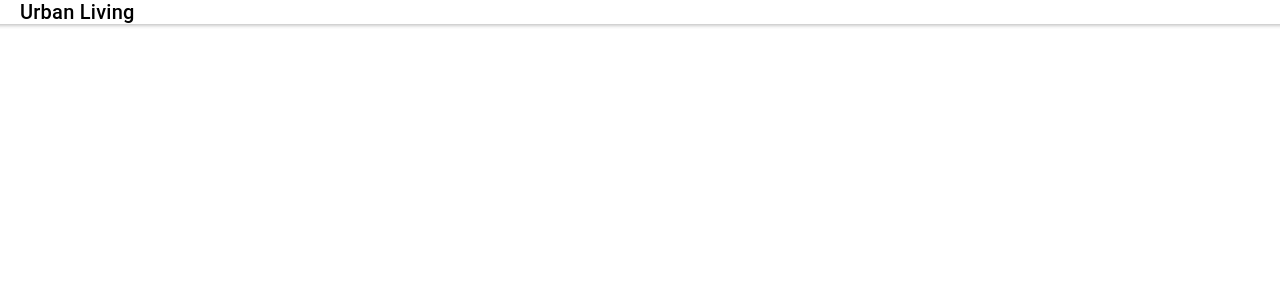
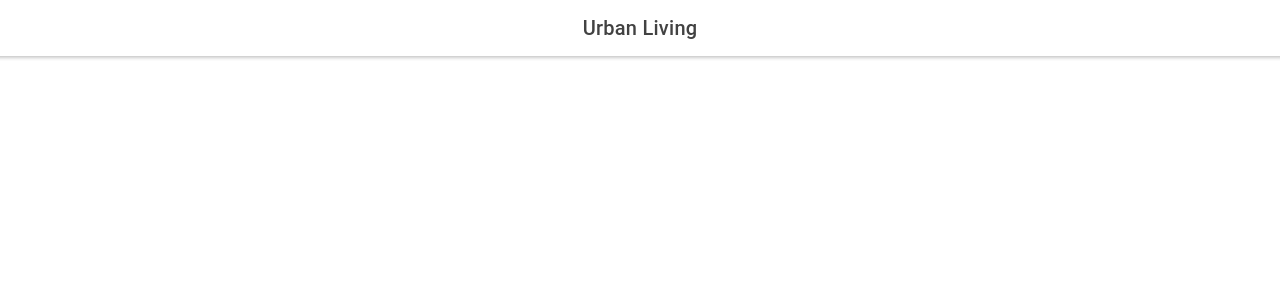
Before and after one commit to kfrostare-Newsroom/newsroom_team2_mobile, a React (Create React App) app: page / in a window 1280 px wide. Shown: the top 300 px of the page. Built offline with nearby package versions, Linux system fonts and the light colour scheme.

Commit message:
[Preparation] installed ionic/lab, created new component [Blockers]CSS is a bitch in Ionic --lab :D

```diff
--- a/package.json
+++ b/package.json
@@ -43,5 +43,8 @@
       "last 1 safari version"
     ]
   },
-  "description": "An Ionic project"
+  "description": "An Ionic project",
+  "devDependencies": {
+    "@ionic/lab": "3.1.3"
+  }
 }
--- a/src/App.jsx
+++ b/src/App.jsx
@@ -1,11 +1,11 @@
 import React from 'react';
-import { Redirect, Route } from 'react-router-dom';
-import { IonApp,
-   IonRouterOutlet,
-   IonTitle,
-   IonHeader,
-   } from '@ionic/react';
-import { IonReactRouter } from '@ionic/react-router';
+import {
+  IonApp,
+  IonTitle,
+  IonHeader,
+  IonPage,
+  IonToolbar
+} from '@ionic/react';
 
 /* Core CSS required for Ionic components to work properly */
 import '@ionic/react/css/core.css';
@@ -22,17 +22,20 @@ import '@ionic/react/css/text-alignment.css';
 import '@ionic/react/css/text-transformation.css';
 import '@ionic/react/css/flex-utils.css';
 import '@ionic/react/css/display.css';
+import './Home.css';
 
 /* Theme variables */
 import './theme/variables.css';
 
 const App = () => (
   <IonApp>
-  <IonHeader>
-    <IonTitle>
-      Urban Living
-    </IonTitle>
-  </IonHeader>
+    <IonPage>
+      <IonHeader>
+        <IonToolbar>
+          <IonTitle align="center"> Urban Living </IonTitle>
+        </IonToolbar>
+      </IonHeader>
+    </IonPage>
   </IonApp>
 );
 
--- /dev/null
+++ b/src/Home.css
@@ -0,0 +1,3 @@
+ion-content ion-toolbar {
+    --background: translucent;
+  }
--- a/src/theme/variables.css
+++ b/src/theme/variables.css
@@ -84,65 +84,65 @@ http://ionicframework.com/docs/theming/ */
 
   body {
     --ion-color-primary: #428cff;
-    --ion-color-primary-rgb: 66,140,255;
+    --ion-color-primary-rgb: 66, 140, 255;
     --ion-color-primary-contrast: #ffffff;
-    --ion-color-primary-contrast-rgb: 255,255,255;
+    --ion-color-primary-contrast-rgb: 255, 255, 255;
     --ion-color-primary-shade: #3a7be0;
     --ion-color-primary-tint: #5598ff;
 
     --ion-color-secondary: #50c8ff;
-    --ion-color-secondary-rgb: 80,200,255;
+    --ion-color-secondary-rgb: 80, 200, 255;
     --ion-color-secondary-contrast: #ffffff;
-    --ion-color-secondary-contrast-rgb: 255,255,255;
+    --ion-color-secondary-contrast-rgb: 255, 255, 255;
     --ion-color-secondary-shade: #46b0e0;
     --ion-color-secondary-tint: #62ceff;
 
     --ion-color-tertiary: #6a64ff;
-    --ion-color-tertiary-rgb: 106,100,255;
+    --ion-color-tertiary-rgb: 106, 100, 255;
     --ion-color-tertiary-contrast: #ffffff;
-    --ion-color-tertiary-contrast-rgb: 255,255,255;
+    --ion-color-tertiary-contrast-rgb: 255, 255, 255;
     --ion-color-tertiary-shade: #5d58e0;
     --ion-color-tertiary-tint: #7974ff;
 
     --ion-color-success: #2fdf75;
-    --ion-color-success-rgb: 47,223,117;
+    --ion-color-success-rgb: 47, 223, 117;
     --ion-color-success-contrast: #000000;
-    --ion-color-success-contrast-rgb: 0,0,0;
+    --ion-color-success-contrast-rgb: 0, 0, 0;
     --ion-color-success-shade: #29c467;
     --ion-color-success-tint: #44e283;
 
     --ion-color-warning: #ffd534;
-    --ion-color-warning-rgb: 255,213,52;
+    --ion-color-warning-rgb: 255, 213, 52;
     --ion-color-warning-contrast: #000000;
-    --ion-color-warning-contrast-rgb: 0,0,0;
+    --ion-color-warning-contrast-rgb: 0, 0, 0;
     --ion-color-warning-shade: #e0bb2e;
     --ion-color-warning-tint: #ffd948;
 
     --ion-color-danger: #ff4961;
-    --ion-color-danger-rgb: 255,73,97;
+    --ion-color-danger-rgb: 255, 73, 97;
     --ion-color-danger-contrast: #ffffff;
-    --ion-color-danger-contrast-rgb: 255,255,255;
+    --ion-color-danger-contrast-rgb: 255, 255, 255;
     --ion-color-danger-shade: #e04055;
     --ion-color-danger-tint: #ff5b71;
 
     --ion-color-dark: #f4f5f8;
-    --ion-color-dark-rgb: 244,245,248;
-    --ion-color-dark-contrast: #000000;
-    --ion-color-dark-contrast-rgb: 0,0,0;
+    --ion-color-dark-rgb: 244, 245, 248;
+    --ion-color-dark-contrast: #d7d8da;
+    --ion-color-dark-contrast-rgb: 0, 0, 0;
     --ion-color-dark-shade: #d7d8da;
     --ion-color-dark-tint: #f5f6f9;
 
     --ion-color-medium: #989aa2;
-    --ion-color-medium-rgb: 152,154,162;
+    --ion-color-medium-rgb: 152, 154, 162;
     --ion-color-medium-contrast: #000000;
-    --ion-color-medium-contrast-rgb: 0,0,0;
+    --ion-color-medium-contrast-rgb: 0, 0, 0;
     --ion-color-medium-shade: #86888f;
     --ion-color-medium-tint: #a2a4ab;
 
     --ion-color-light: #222428;
-    --ion-color-light-rgb: 34,36,40;
+    --ion-color-light-rgb: 34, 36, 40;
     --ion-color-light-contrast: #ffffff;
-    --ion-color-light-contrast-rgb: 255,255,255;
+    --ion-color-light-contrast-rgb: 255, 255, 255;
     --ion-color-light-shade: #1e2023;
     --ion-color-light-tint: #383a3e;
   }
@@ -153,11 +153,11 @@ http://ionicframework.com/docs/theming/ */
    */
 
   .ios body {
-    --ion-background-color: #000000;
-    --ion-background-color-rgb: 0,0,0;
+    --ion-background-color: #d7d8da;;
+    --ion-background-color-rgb: 0, 0, 0;
 
     --ion-text-color: #ffffff;
-    --ion-text-color-rgb: 255,255,255;
+    --ion-text-color-rgb: 255, 255, 255;
 
     --ion-color-step-50: #0d0d0d;
     --ion-color-step-100: #1a1a1a;
@@ -185,18 +185,17 @@ http://ionicframework.com/docs/theming/ */
     --ion-item-background-activated: #313131;
   }
 
-
   /*
    * Material Design Dark Theme
    * -------------------------------------------
    */
 
   .md body {
-    --ion-background-color: #121212;
-    --ion-background-color-rgb: 18,18,18;
+    --ion-background-color: #d7d8da;;
+    --ion-background-color-rgb: 18, 18, 18;
 
     --ion-text-color: #ffffff;
-    --ion-text-color-rgb: 255,255,255;
+    --ion-text-color-rgb: 255, 255, 255;
 
     --ion-border-color: #222222;
 
@@ -220,7 +219,7 @@ http://ionicframework.com/docs/theming/ */
     --ion-color-step-900: #e7e7e7;
     --ion-color-step-950: #f3f3f3;
 
-    --ion-item-background: #1A1B1E;
+    --ion-item-background: #1a1b1e;
   }
 
   ion-title.title-large {
```
Also changed, not shown: src/components/ArticleList.jsx (added, +13 -0 lines), 2 other files (tests, documents, lock files or other folders). Lines whose indentation alone changed are shown as unchanged.
